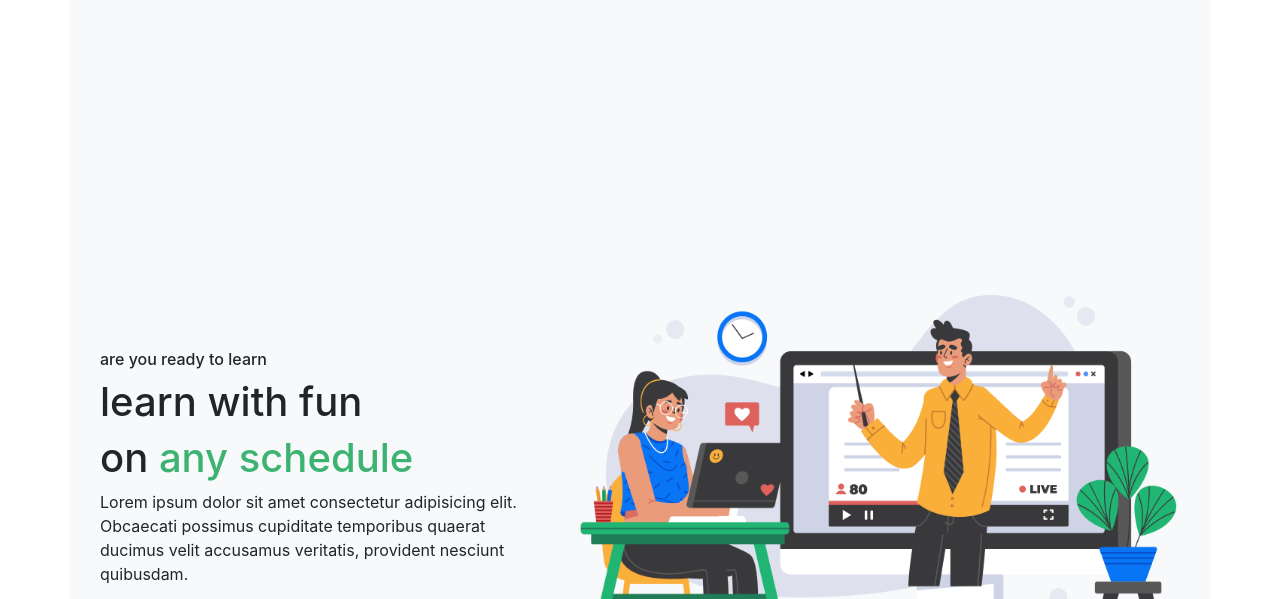
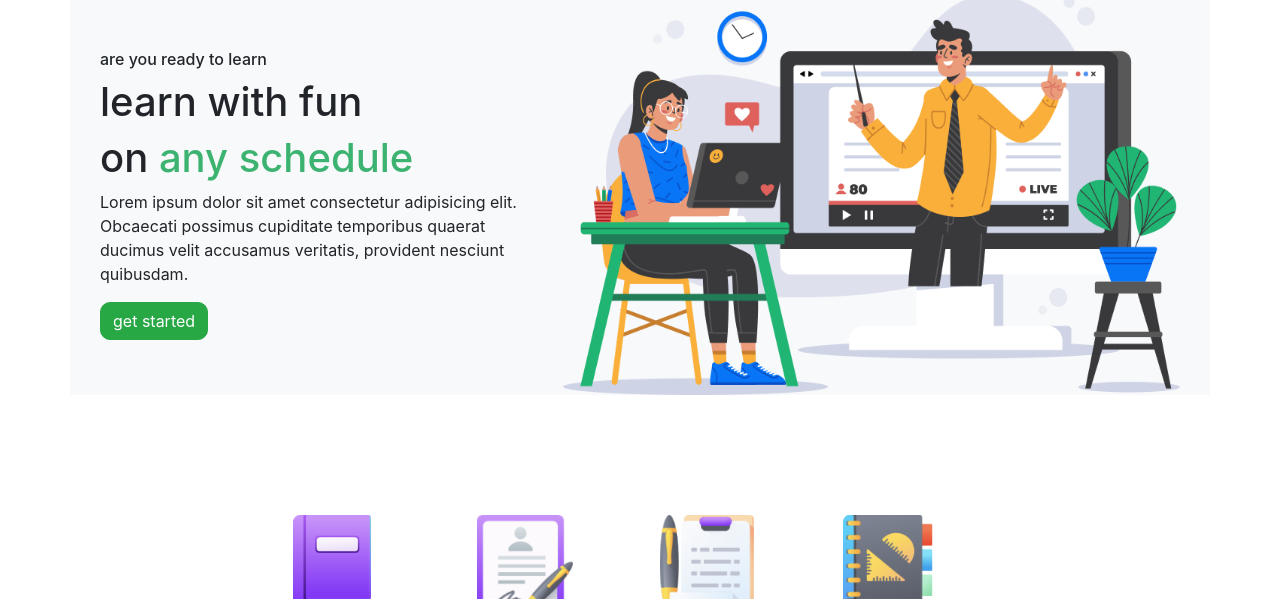
Before and after one commit to devkawsar/e-school, a plain HTML site: page index.html in a window 1280 px wide. Shown: the part 181-780 px from the top of the page. Drawn offline with nearby package versions, Linux system fonts and the light colour scheme.

Commit message:
edited it

```diff
--- a/index.html
+++ b/index.html
@@ -35,16 +35,7 @@
       </div>
     </nav>
 
-    <div class="container categories">
-      <div class="row">
-        <div class="col-md-3">
-          <img src="boo" alt="">
-        </div>
-        <div class="col-md-3"></div>
-        <div class="col-md-3"></div>
-        <div class="col-md-3"></div>
-      </div>
-    </div>
+
     <div class="d-flex justify-content-center d-flex align-items-center">
       <div class="col-md-5">
         <h6>are you ready to learn</h6>
```
